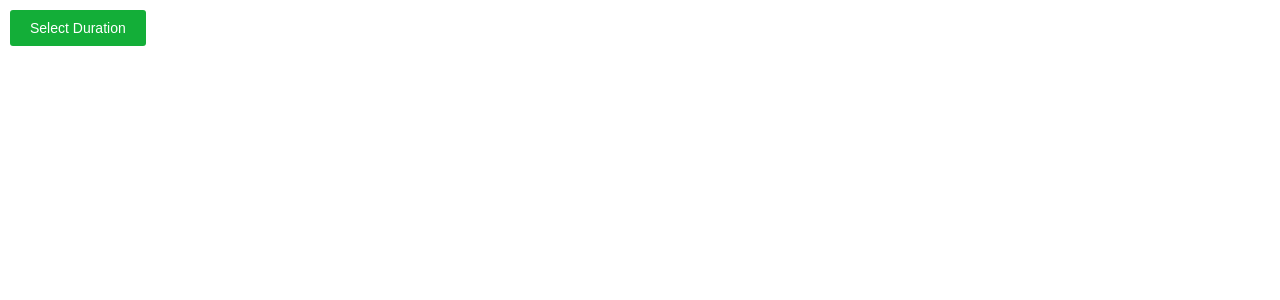
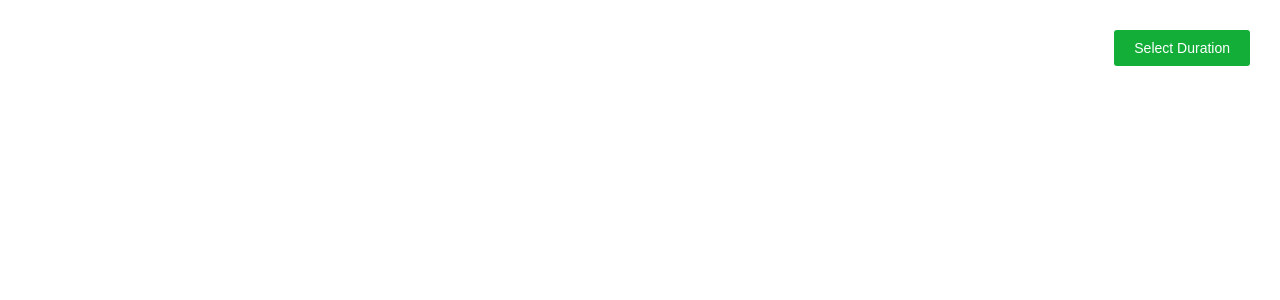
Before and after one commit to DenisVolhonsky/React_Date_Picker, a React (Create React App) app: page / in a window 1280 px wide. Shown: the top 300 px of the page. Built offline with nearby package versions, Linux system fonts and the light colour scheme.

Commit message:
change component position

```diff
--- a/src/App.js
+++ b/src/App.js
@@ -1,5 +1,5 @@
 import React, { Component } from 'react';
-import Calendar from '../src/components/Calendar'
+import Calendar from '../src/components/calendar'
 import './App.css';
 
 class App extends Component {
--- a/src/components/calendar.css
+++ b/src/components/calendar.css
@@ -62,6 +62,9 @@
 }
 
 .dateContainer {
+  position: absolute;
+  top: 80px;
+  right: 31px;
   display: inline-flex;
   border-radius: 5px;
   background: rgba(32,39,34,.9);
@@ -174,6 +177,9 @@
 }
 
 .selectDuration {
+  position: absolute;
+  top: 20px;
+  right: 20px;
   margin: 10px;
   cursor: pointer;
   display: block;
@@ -185,16 +191,23 @@
   border: none;
   padding: 10px 20px;
   border-radius: 3px;
+}
 
-}
 .selectDuration:hover {
   background: #00b719;
 }
 
 .rangeContainer {
+  position: absolute;
+  top: 80px;
+  right: 31px;
   display: inline-flex;
   margin-left: 12px;
   max-width: 168px;
   background: rgba(32,39,34,.9);
   border-radius: 5px;
 }
+
+.container {
+  position: relative;
+}
```
